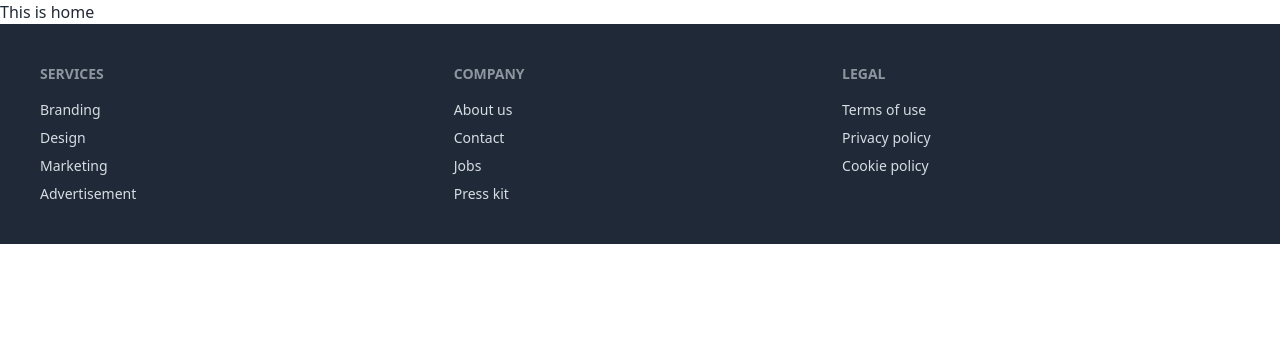
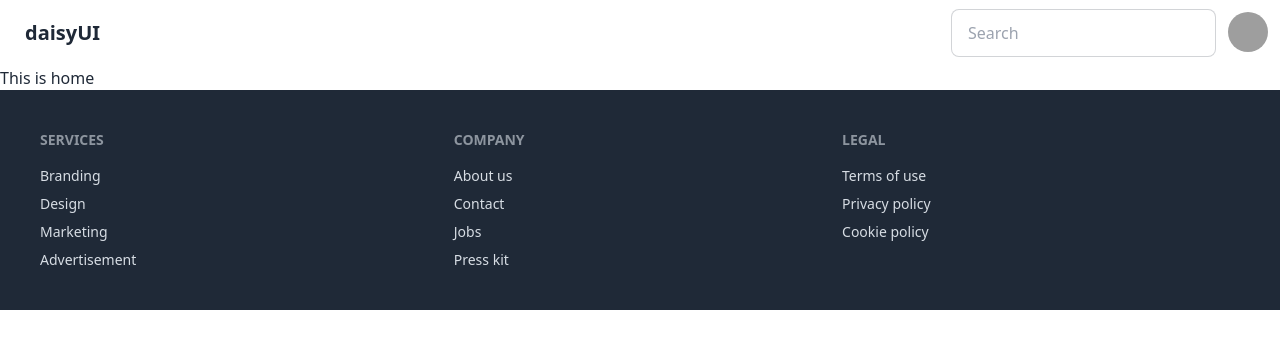
Before and after one commit to alamin6688/survey-quest-client, a React (Vite) app: page / in a window 1280 px wide. Shown: the top 348 px of the page. Built offline with nearby package versions, Linux system fonts and the light colour scheme; grey boxes are pictures that could not be loaded.

Commit message:
Navbar added

```diff
--- a/src/Layout/Main.jsx
+++ b/src/Layout/Main.jsx
@@ -1,11 +1,13 @@
 import { Outlet } from "react-router-dom";
 import Footer from "../Pages/Shared/Footer/Footer";
+import Navbar from "../Pages/Shared/Navbar/Navbar";
 
 
 const Main = () => {
     return (
         <>
             <div>
+                <Navbar></Navbar>
                 <Outlet></Outlet>
             </div>
                 <Footer></Footer>
--- /dev/null
+++ b/src/Pages/Shared/Navbar/Navbar.jsx
@@ -0,0 +1,53 @@
+const Navbar = () => {
+  return (
+    <div>
+      <div className="navbar bg-base-100">
+        <div className="flex-1">
+          <a className="btn btn-ghost text-xl">daisyUI</a>
+        </div>
+        <div className="flex-none gap-2">
+          <div className="form-control">
+            <input
+              type="text"
+              placeholder="Search"
+              className="input input-bordered w-24 md:w-auto"
+            />
+          </div>
+          <div className="dropdown dropdown-end">
+            <div
+              tabIndex={0}
+              role="button"
+              className="btn btn-ghost btn-circle avatar"
+            >
+              <div className="w-10 rounded-full">
+                <img
+                  alt="Tailwind CSS Navbar component"
+                  src="https://img.daisyui.com/images/stock/photo-1534528741775-53994a69daeb.jpg"
+                />
+              </div>
+            </div>
+            <ul
+              tabIndex={0}
+              className="mt-3 z-[1] p-2 shadow menu menu-sm dropdown-content bg-base-100 rounded-box w-52"
+            >
+              <li>
+                <a className="justify-between">
+                  Profile
+                  <span className="badge">New</span>
+                </a>
+              </li>
+              <li>
+                <a>Settings</a>
+              </li>
+              <li>
+                <a>Logout</a>
+              </li>
+            </ul>
+          </div>
+        </div>
+      </div>
+    </div>
+  );
+};
+
+export default Navbar;
```
